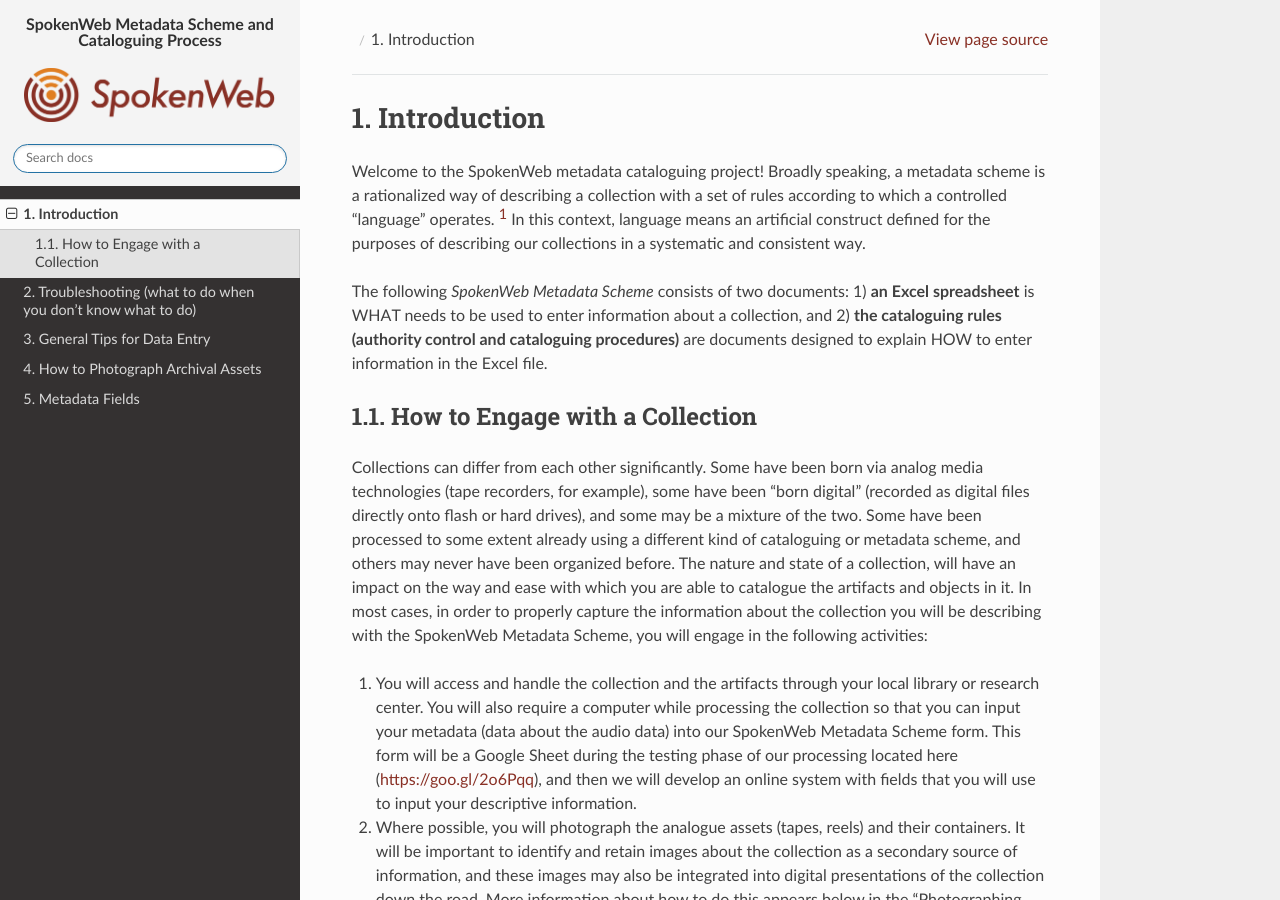
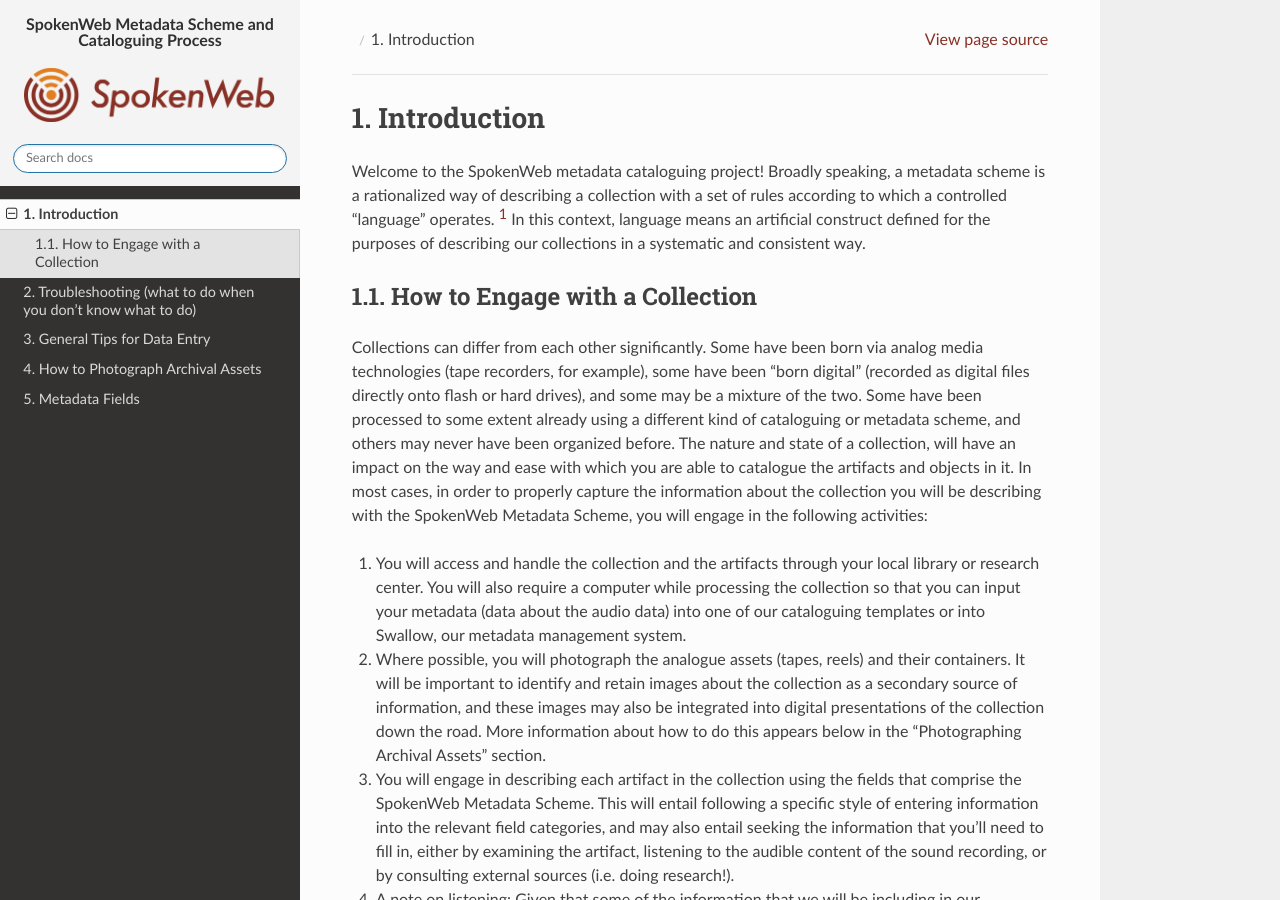
Before and after one commit to spokenweb/spokenweb-metadata-scheme, a Sphinx documentation site: the page built from docs/1-intro.rst, in a window 1280 px wide and 900 px high. Built offline with Sphinx 7.4.7 and the Read the Docs theme 3.1.0, drawn with Linux system fonts in a browser that asks for light colours.

Commit message:
Update 1-intro.rst
integrate 2025 changes

```diff
--- a/docs/1-intro.rst
+++ b/docs/1-intro.rst
@@ -3,8 +3,6 @@
 ###############
 
 Welcome to the SpokenWeb metadata cataloguing project!  Broadly speaking, a metadata scheme is a rationalized way of describing a collection with a set of rules according to which a controlled “language” operates. [1]_ In this context, language means an artificial construct defined for the purposes of describing our collections in a systematic and consistent way.
-
-The following *SpokenWeb Metadata Scheme* consists of two documents: 1) **an Excel spreadsheet** is WHAT needs to be used to enter information about a collection, and 2) **the cataloguing rules (authority control and cataloguing procedures)** are documents designed to explain HOW to enter information in the Excel file.
 
 ************************************
 1.1. How to Engage with a Collection
@@ -12,7 +10,7 @@
 
 Collections can differ from each other significantly.  Some have been born via analog media technologies (tape recorders, for example), some have been “born digital” (recorded as digital files directly onto flash or hard drives), and some may be a mixture of the two.  Some have been processed to some extent already using a different kind of cataloguing or metadata scheme, and others may never have been organized before. The nature and state of a collection, will have an impact on the way and ease with which you are able to catalogue the artifacts and objects in it. In most cases, in order to properly capture the information about the collection you will be describing with the SpokenWeb Metadata Scheme, you will engage in the following activities:
 
-1. You will access and handle the collection and the artifacts through your local library or research center.  You will also require a computer while processing the collection so that you can input your metadata (data about the audio data) into our SpokenWeb Metadata Scheme form.  This form will be a Google Sheet during the testing phase of our processing located here (https://goo.gl/2o6Pqq), and then we will develop an online system with fields that you will use to input your descriptive information.
+1. You will access and handle the collection and the artifacts through your local library or research center.  You will also require a computer while processing the collection so that you can input your metadata (data about the audio data) into one of our cataloguing templates or into Swallow, our metadata management system.
 
 2. Where possible, you will photograph the analogue assets (tapes, reels) and their containers. It will be important to identify and retain images about the collection as a secondary source of information, and these images may also be integrated into digital presentations of the collection down the road.  More information about how to do this appears below in the “Photographing Archival Assets” section.
 
```
